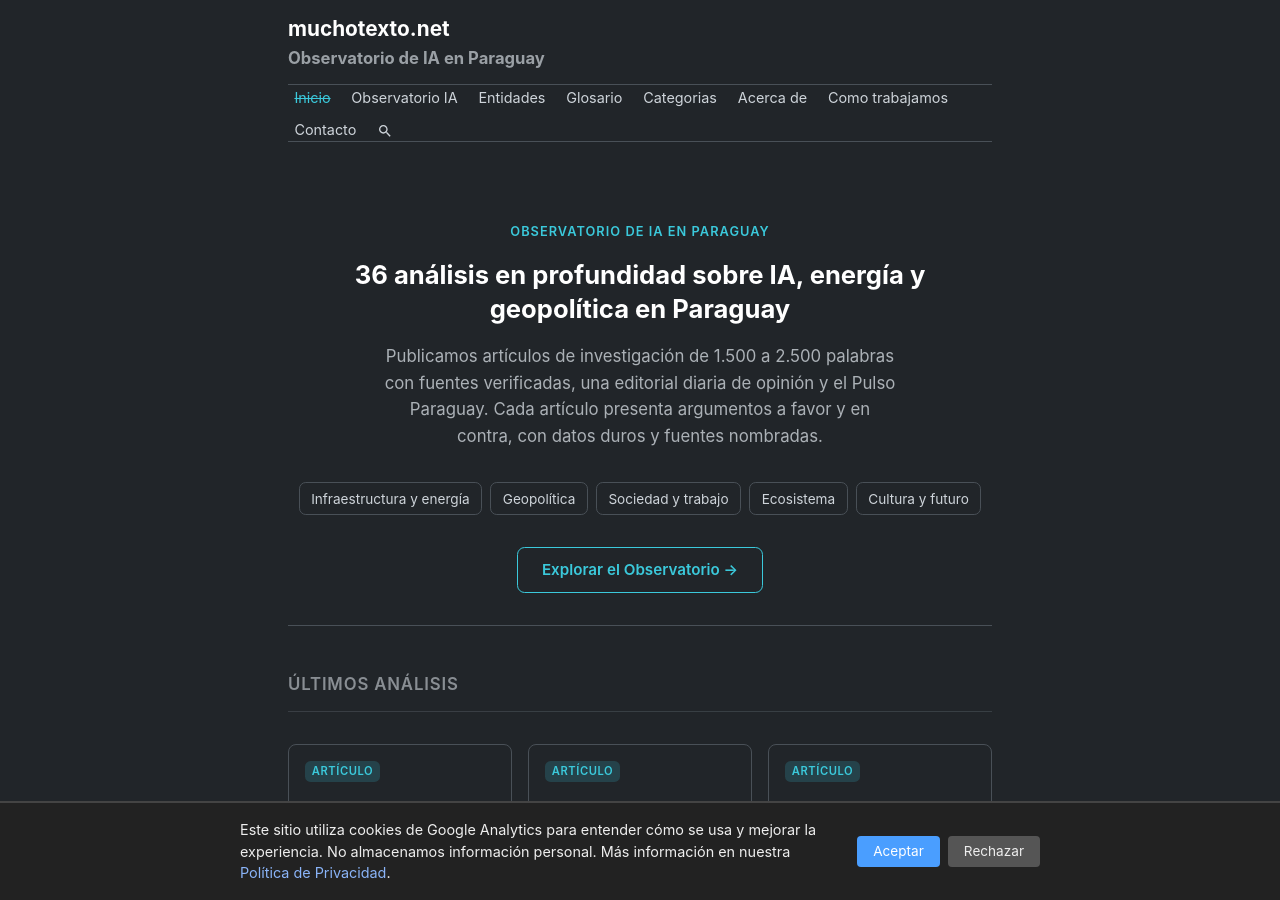
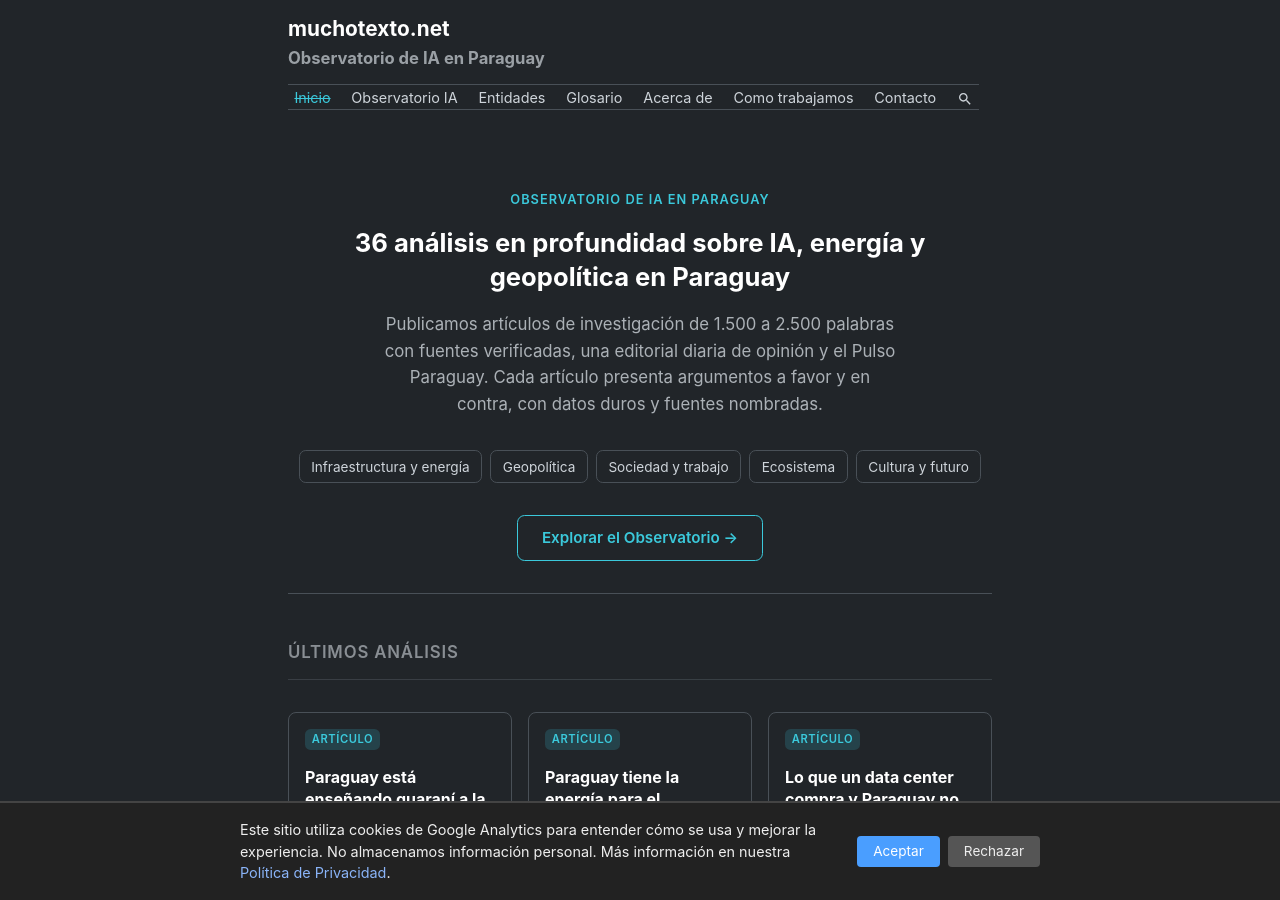
Before and after one commit to miravosqueinteresante/muchotexto.net, a Jekyll site: the page built from index.markdown, in a window 1280 px wide and 900 px high. Built offline with Jekyll 4.4.1, drawn with Linux system fonts in a browser that asks for light colours.

Commit message:
Eliminar Categorias de la navegacion

```diff
--- a/_data/navigation.yml
+++ b/_data/navigation.yml
@@ -6,8 +6,6 @@
   url: /entidades/
 - title: Glosario
   url: /glosario/
-- title: Categorias
-  url: /categories/
 - title: Acerca de
   url: /about/
 - title: Como trabajamos
```
